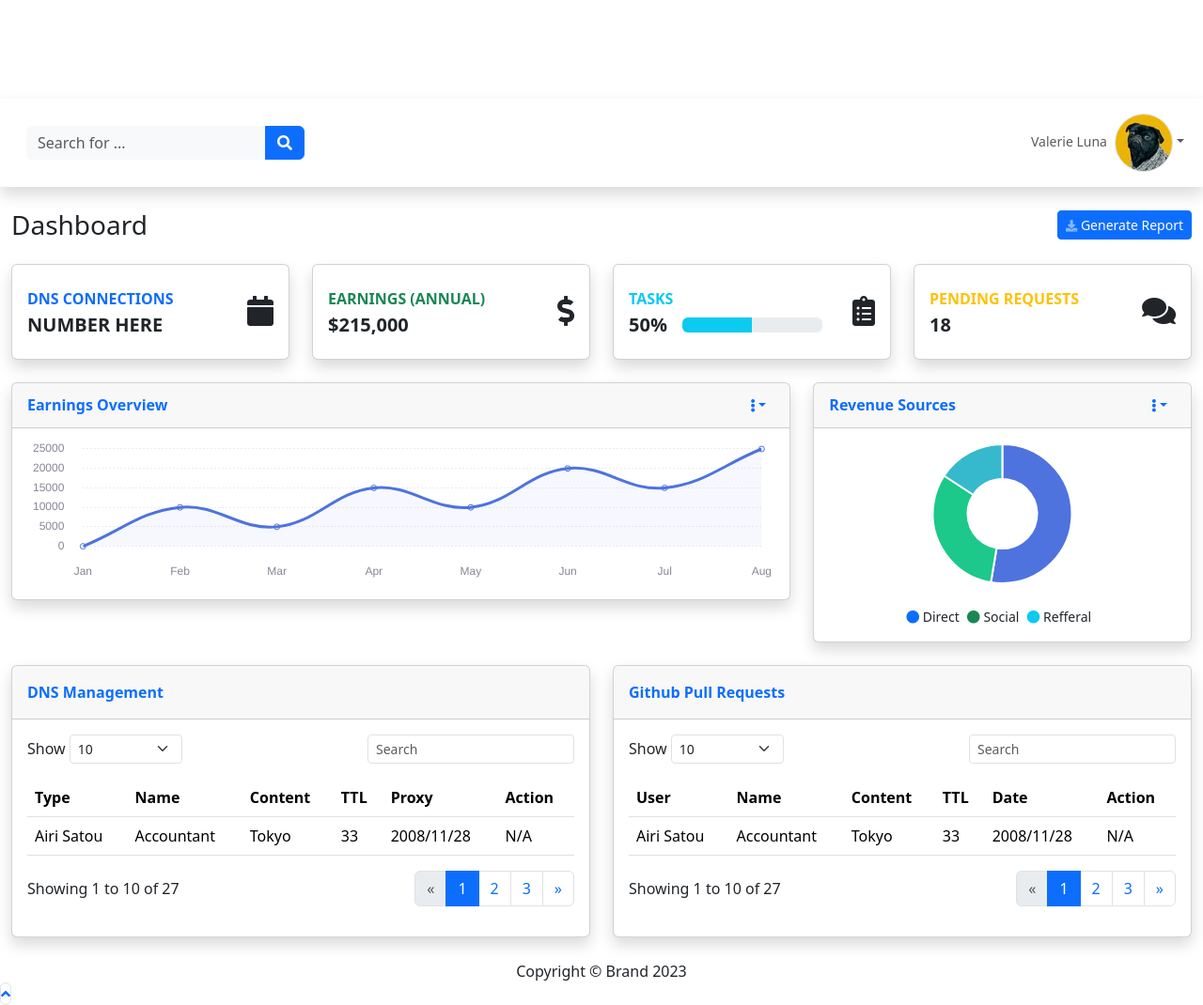
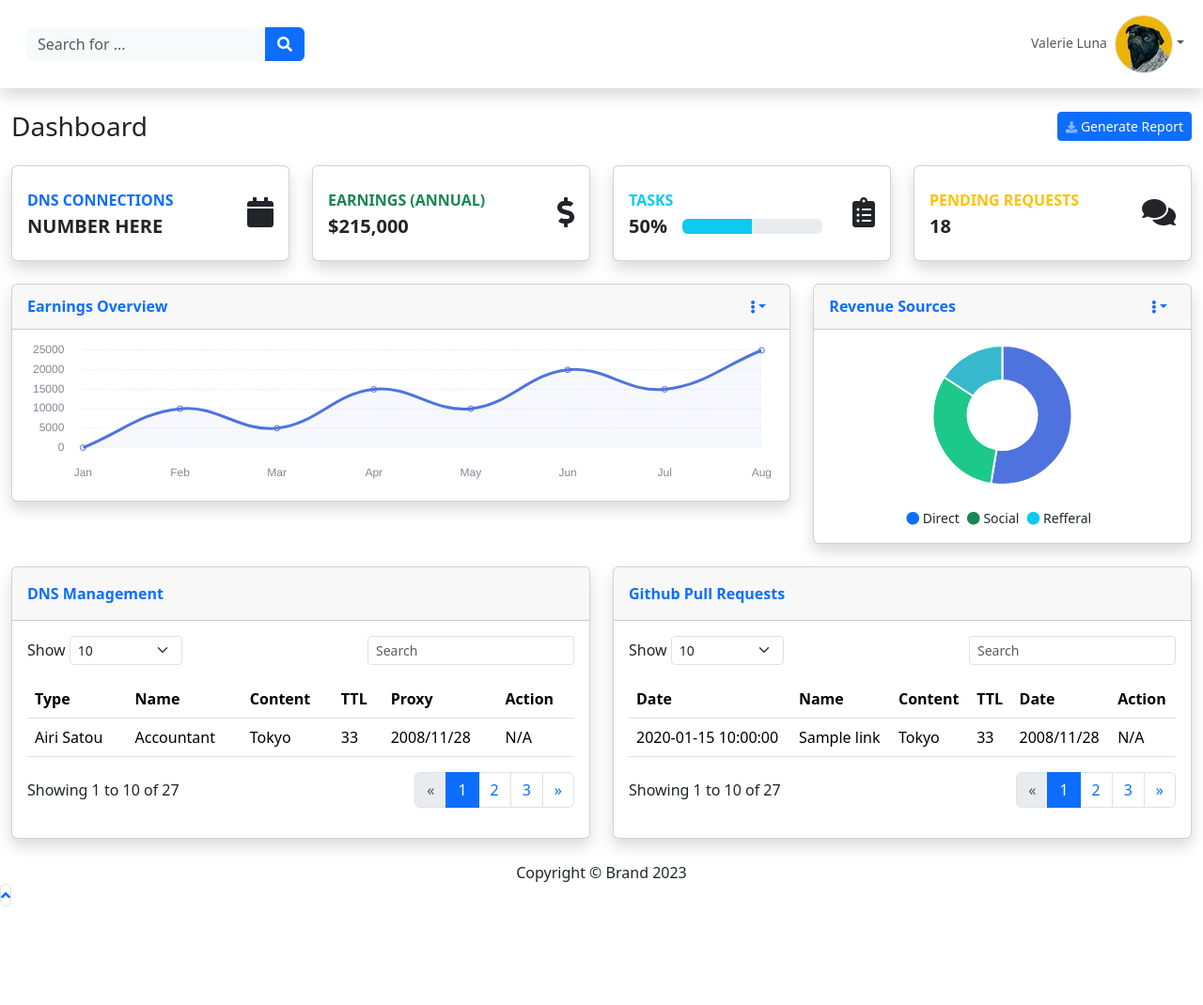
Before and after one commit to BlossomDNS/register, a Flask app: template templates/admin.html in a window 1280 px wide. Shown: the whole page at 94% size. After the commit the page ends 965 px from the top, so only its background shows below. Run offline with Flask 3, Linux system fonts and the light colour scheme; the template is opened without the code that fills it: most values are stand-ins (such as "Sample title", 1, 10 or a date in 2020); some libraries are stand-ins or nearby versions.

Commit message:
github pr data to admin.html

```diff
--- a/main.py
+++ b/main.py
@@ -22,7 +22,11 @@ def admin():
     if not g.user:
         return redirect(url_for('login'))
 
-    return render_template('admin.html')
+    date_format = "%Y-%m-%dT%H:%M:%SZ"
+    pulls_data = get_pr_date()
+    links = [{"title":pull["title"], "url": pull['html_url'], "date": datetime.strptime(pull['created_at'], date_format).strftime("%Y-%m-%d")} for pull in pulls_data]
+
+    return render_template('admin.html', links = links, n = len(links))
 
 @app.route('/login', methods=['GET', 'POST'])
 def login():
--- a/templates/admin.html
+++ b/templates/admin.html
@@ -9,28 +9,14 @@
     <link rel= "stylesheet" type="text/css" href= "{{ url_for('static',filename='styles/bootstrap/js/bootstrap.min.js') }}">
 
     <!-- <link rel="stylesheet" href="assets/css/Nunito.css"> -->
-    <link rel= "stylesheet" type="text/css" href= "{{ url_for('static',filename='styles/css/Nunito.css') }}">
-    <!-- <link rel="stylesheet" href="assets/fonts/fontawesome-all.min.css"> --->
+    <link rel= "stylesheet" type="text/css" href= "{{ url_for('static',filename='styles/Nunito.css') }}">
+    <!-- <link rel="stylesheet" href="assets/fonts/fontawesome-all.min.css"> -->
     <link rel= "stylesheet" type="text/css" href= "{{ url_for('static',filename='styles/fonts/fontawesome-all.min.css') }}">
 </head>
 
 <body id="page-top">
     <div id="wrapper">
         <nav class="navbar align-items-start sidebar sidebar-dark accordion bg-gradient-primary p-0 navbar-dark">
-            <div class="container-fluid d-flex flex-column p-0"><a class="navbar-brand d-flex justify-content-center align-items-center sidebar-brand m-0" href="#">
-                    <div class="sidebar-brand-icon rotate-n-15"><i class="fas fa-laugh-wink"></i></div>
-                    <div class="sidebar-brand-text mx-3"><span>Brand</span></div>
-                </a>
-                <hr class="sidebar-divider my-0">
-                <ul class="navbar-nav text-light" id="accordionSidebar">
-                    <li class="nav-item"><a class="nav-link active" href="admin.html"><i class="fas fa-tachometer-alt"></i><span>Dashboard</span></a></li>
-                    <li class="nav-item"></li>
-                    <li class="nav-item"></li>
-                    <li class="nav-item"></li>
-                    <li class="nav-item"></li>
-                </ul>
-                <div class="text-center d-none d-md-inline"><button class="btn rounded-circle border-0" id="sidebarToggle" type="button"></button></div>
-            </div>
         </nav>
         <div class="d-flex flex-column" id="content-wrapper">
             <div id="content">
@@ -51,7 +37,7 @@
                             </li>
                             <div class="d-none d-sm-block topbar-divider"></div>
                             <li class="nav-item dropdown no-arrow">
-                                <div class="nav-item dropdown no-arrow"><a class="dropdown-toggle nav-link" aria-expanded="false" data-bs-toggle="dropdown" href="#"><span class="d-none d-lg-inline me-2 text-gray-600 small">Valerie Luna</span><img class="border rounded-circle img-profile" src="assets/img/avatars/avatar5.jpeg"></a>
+                                <div class="nav-item dropdown no-arrow"><a class="dropdown-toggle nav-link" aria-expanded="false" data-bs-toggle="dropdown" href="#"><span class="d-none d-lg-inline me-2 text-gray-600 small">Valerie Luna</span><img class="border rounded-circle img-profile" src="static/avatars/avatar5.jpeg"></a>
                                     <div class="dropdown-menu shadow dropdown-menu-end animated--grow-in"><a class="dropdown-item" href="#"><i class="fas fa-user fa-sm fa-fw me-2 text-gray-400"></i>&nbsp;Profile</a><a class="dropdown-item" href="#"><i class="fas fa-cogs fa-sm fa-fw me-2 text-gray-400"></i>&nbsp;Settings</a><a class="dropdown-item" href="#"><i class="fas fa-list fa-sm fa-fw me-2 text-gray-400"></i>&nbsp;Activity log</a>
                                         <div class="dropdown-divider"></div><a class="dropdown-item" href="#"><i class="fas fa-sign-out-alt fa-sm fa-fw me-2 text-gray-400"></i>&nbsp;Logout</a>
                                     </div>
@@ -251,7 +237,7 @@
                                         <table class="table my-0" id="dataTable">
                                             <thead>
                                                 <tr>
-                                                    <th>User</th>
+                                                    <th>Date</th>
                                                     <th>Name</th>
                                                     <th>Content</th>
                                                     <th>TTL</th>
@@ -260,14 +246,16 @@
                                                 </tr>
                                             </thead>
                                             <tbody>
+                                                {% for link in links %}
                                                 <tr>
-                                                    <td>Airi Satou</td>
-                                                    <td>Accountant</td>
+                                                    <td>{{link.date}}</td>
+                                                    <td>{{link.title}}</td>
                                                     <td>Tokyo</td>
                                                     <td>33</td>
                                                     <td>2008/11/28</td>
                                                     <td>N/A</td>
                                                 </tr>
+                                                {% endfor %}
                                             </tbody>
                                             <tfoot>
                                                 <tr></tr>
@@ -303,10 +291,10 @@
             </footer>
         </div><a class="border rounded d-inline scroll-to-top" href="#page-top"><i class="fas fa-angle-up"></i></a>
     </div>
-    <script src="assets/bootstrap/js/bootstrap.min.js"></script>
-    <script src="assets/js/chart.min.js"></script>
-    <script src="assets/js/bs-init.js"></script>
-    <script src="assets/js/theme.js"></script>
+    <script src="static/styles/bootstrap/js/bootstrap.min.js"></script>
+    <script src="static/js/chart.min.js"></script>
+    <script src="static/js/bs-init.js"></script>
+    <script src="static/js/theme.js"></script>
 </body>
 
 </html>
```
Also changed, not shown: cloudflare.py (+10 -0 lines), static/styles/Nunito.css (renamed from static/css/Nunito.css).
